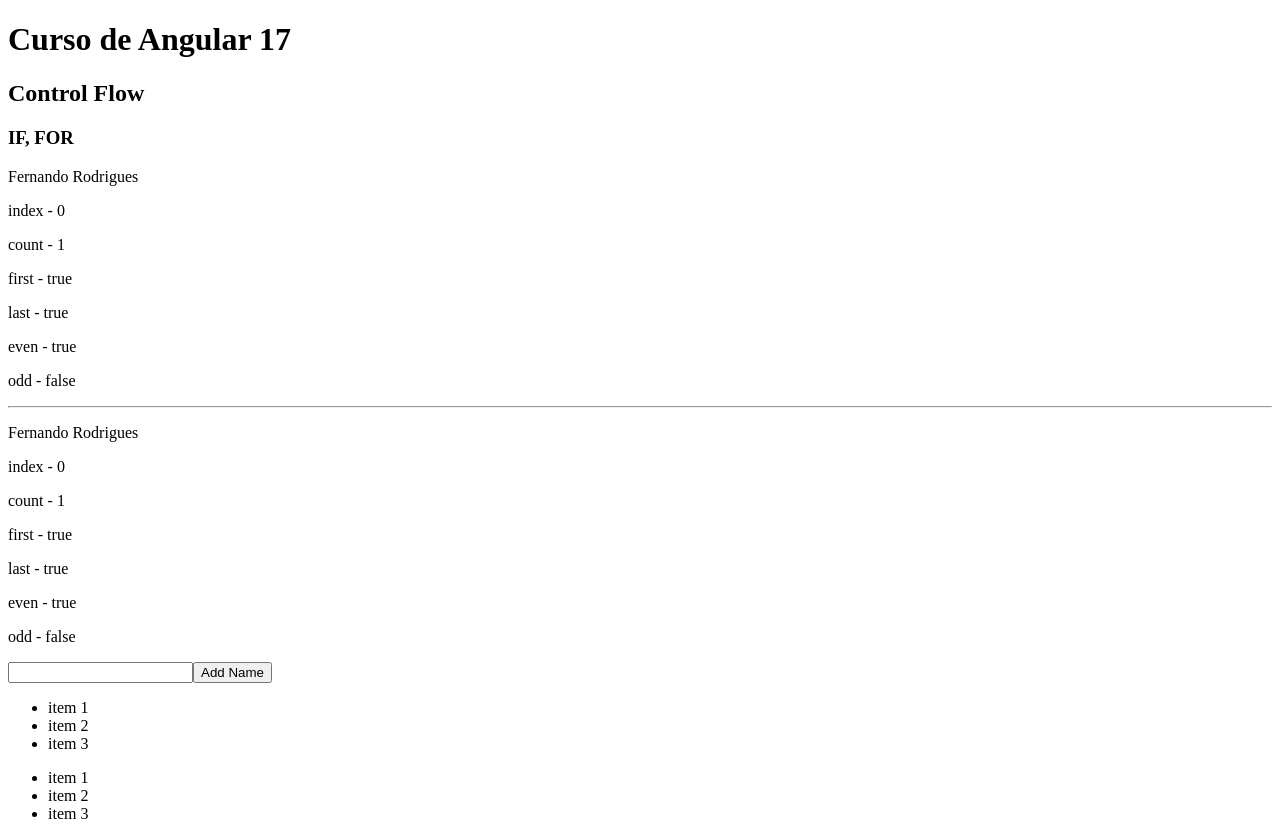
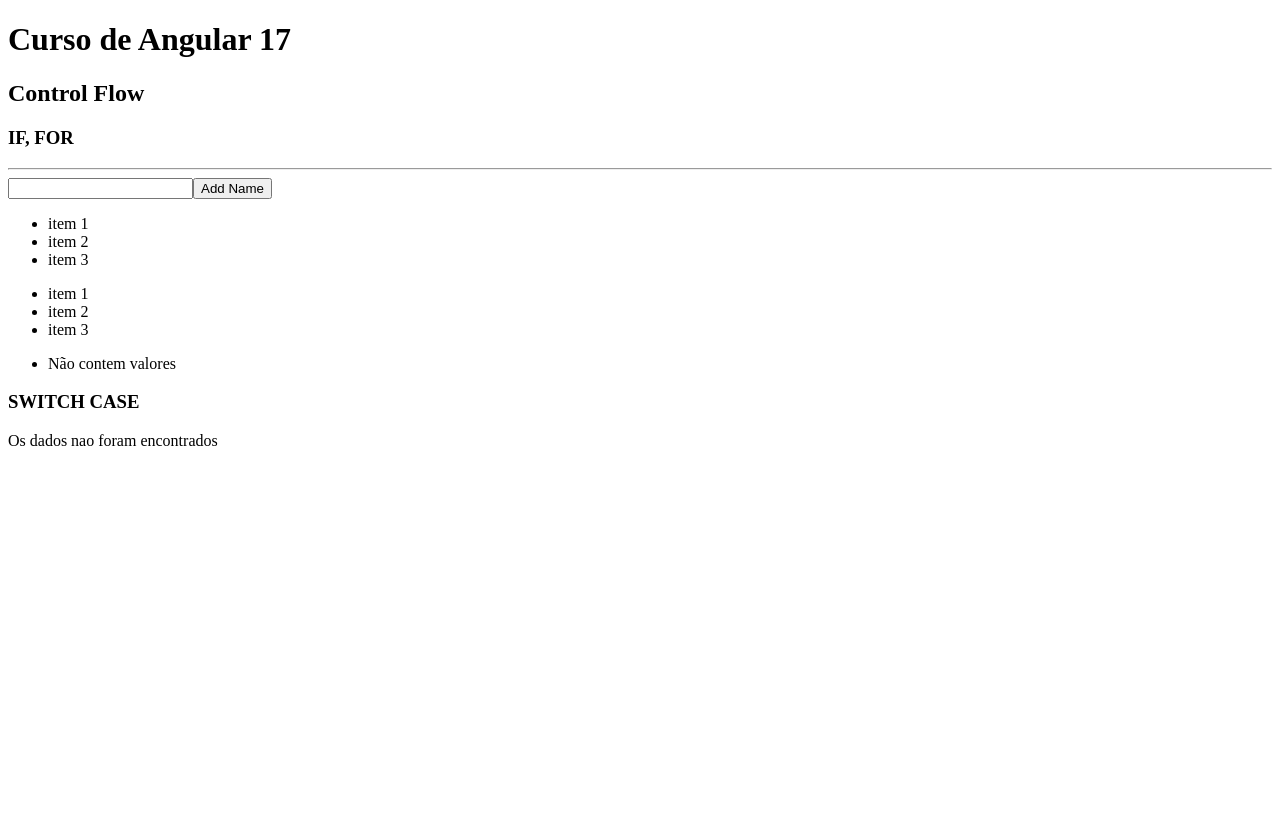
Before and after one commit to FernandoRodrigues91/angular17, an Angular app: page / in a window 1280 px wide. After the commit the page ends 800 px from the top, so only its background shows below. Built offline with nearby package versions, Linux system fonts and the light colour scheme.

Commit message:
terminando a parte de control flow fechando com switch case

```diff
--- a/src/app/components/template/template-control-flow/template-control-flow.component.html
+++ b/src/app/components/template/template-control-flow/template-control-flow.component.html
@@ -77,3 +77,30 @@
     </ul>
 </ng-container>
 <ng-template #loading> <p>Carregando...</p></ng-template>
+
+<!-- Nova Forma  @FOR - @empty-->
+
+<ul>
+    @for (item of itens; track item.name) {
+        <li>{{item.name}}</li>
+    } @empty {
+        <li> Não contem valores</li>
+    }
+</ul>
+
+<h3>SWITCH CASE</h3>
+
+<!-- Nova Forma -->
+ @switch (switchCondition) {
+    @case ('A'){
+        <p>Sim sua letra é : A</p>
+    }
+
+    @case ('B') {
+        <p>Sim sua letra é : B</p>
+    }
+
+    @default {
+        <p>Os dados nao foram encontrados</p>
+    }
+ }
--- a/src/app/components/template/template-control-flow/template-control-flow.component.ts
+++ b/src/app/components/template/template-control-flow/template-control-flow.component.ts
@@ -1,11 +1,11 @@
-import { AsyncPipe, CommonModule, NgFor } from '@angular/common';
+import { AsyncPipe, CommonModule, NgFor, NgIf, NgSwitch } from '@angular/common';
 import { Component } from '@angular/core';
 import { delay, Observable, of } from 'rxjs';
 
 @Component({
   selector: 'app-template-control-flow',
   standalone: true,
-  imports: [CommonModule, AsyncPipe, NgFor ],
+  imports: [CommonModule, AsyncPipe, NgFor, NgSwitch, NgIf ],
   templateUrl: './template-control-flow.component.html',
   styleUrl: './template-control-flow.component.scss'
 })
@@ -13,7 +13,9 @@
 
   public isTrue = true;
 
-  public itens = [{name: 'Fernando Rodrigues'}];
+  public switchCondition = 'C';
+
+  public itens: Array<{ name:string}> = [];
 
   public loadingData$: Observable<string[]> = of([
     'item 1 ',
```
